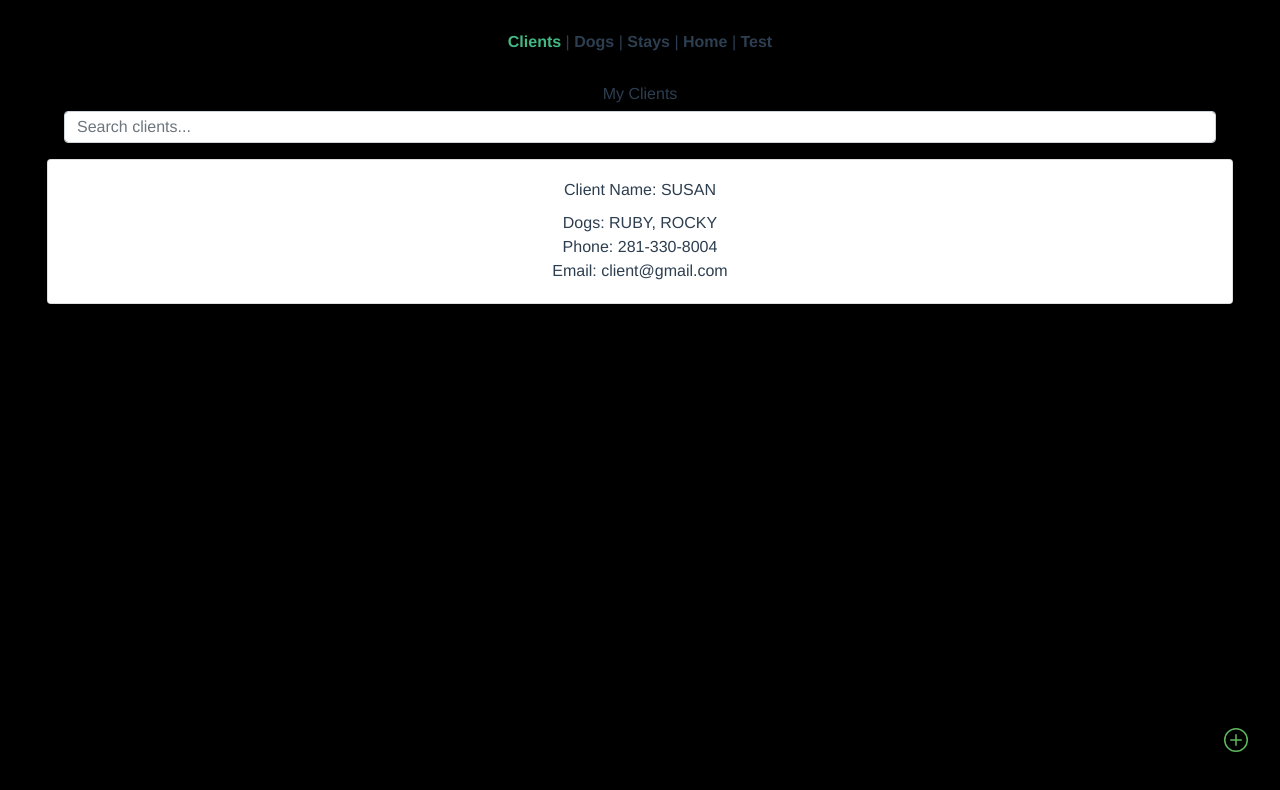
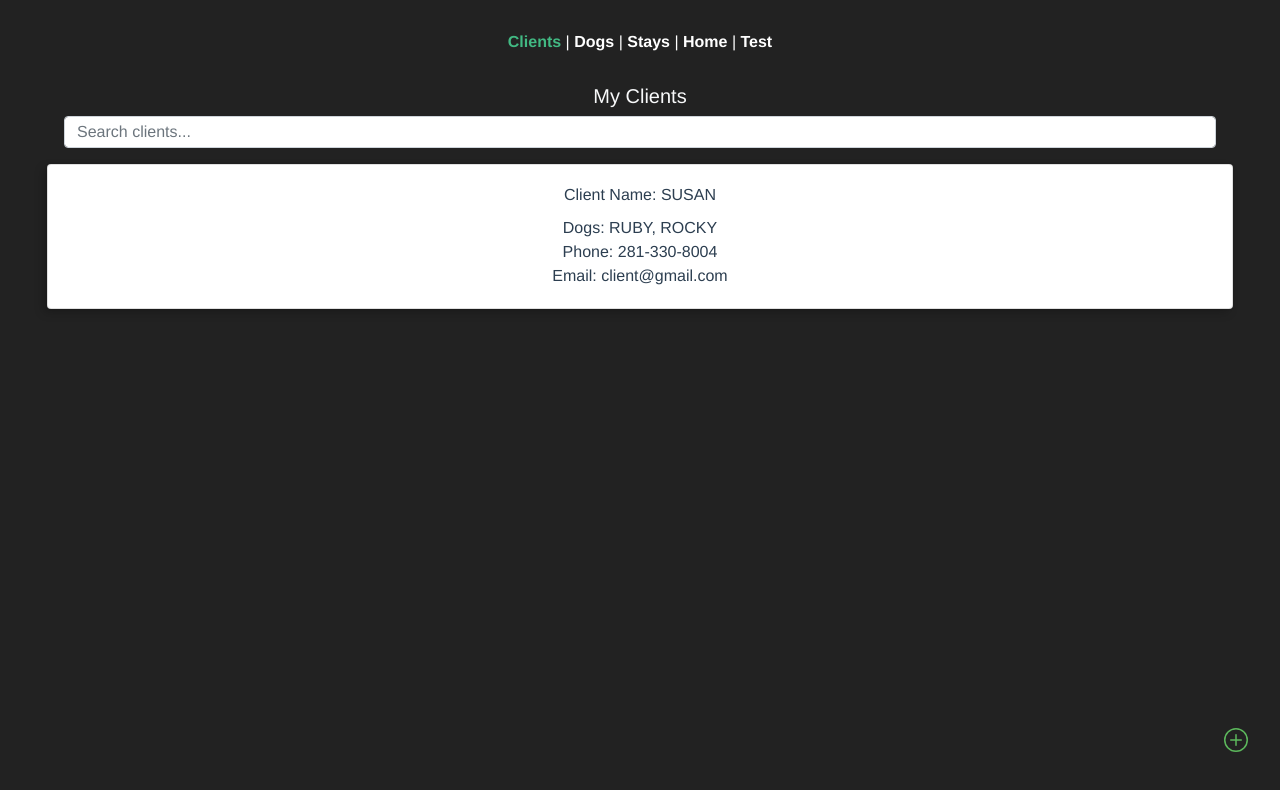
Before and after one commit to daryl101114/RealDealTech, a Vue app in the folder client/: page /#/clients in a window 1280 px wide. Shown: the top 790 px of the page. Built offline with nearby package versions, Linux system fonts and the light colour scheme.

Commit message:
Styling changes

```diff
--- a/client/public/index.html
+++ b/client/public/index.html
@@ -17,6 +17,6 @@
 </html>
 <style>
   body{
-    background: black;
+    background: #222;
   }
 </style>
--- a/client/src/App.vue
+++ b/client/src/App.vue
@@ -28,11 +28,12 @@
 
 #nav {
   padding: 30px;
+  color: white;
 }
 
 #nav a {
   font-weight: bold;
-  color: #2c3e50;
+  color: white;
 }
 
 #nav a.router-link-exact-active {
--- a/client/src/views/Clients.vue
+++ b/client/src/views/Clients.vue
@@ -2,7 +2,7 @@
     <div class="d-flex flex-column justify-content-center">
         <!-- Page heading -->
         <div class="d-flex justify-content-center">
-            <h6 class="page-heading">My Clients</h6>
+            <h5 class="page-heading text-light">My Clients</h5>
         </div>
 
         <!-- Search bar -->
--- a/client/src/views/Dogs.vue
+++ b/client/src/views/Dogs.vue
@@ -2,7 +2,7 @@
   <div class="d-flex flex-column justify-content-center">
         <!-- Page heading -->
         <div class="d-flex justify-content-center">
-            <h6 class="page-heading">Dogs</h6>
+            <h5 class="page-heading text-light">Dogs</h5>
         </div>
 
         <!-- Search bar -->
--- a/client/src/views/Stays.vue
+++ b/client/src/views/Stays.vue
@@ -2,7 +2,7 @@
     <div class="d-flex flex-column justify-content-center">
         <!-- Page heading -->
         <div class="d-flex justify-content-center">
-            <h6 class="page-heading">Customer Stays</h6>
+            <h5 class="page-heading text-light">Customer Stays</h5>
         </div>
 
         <!-- Search bar -->
```
